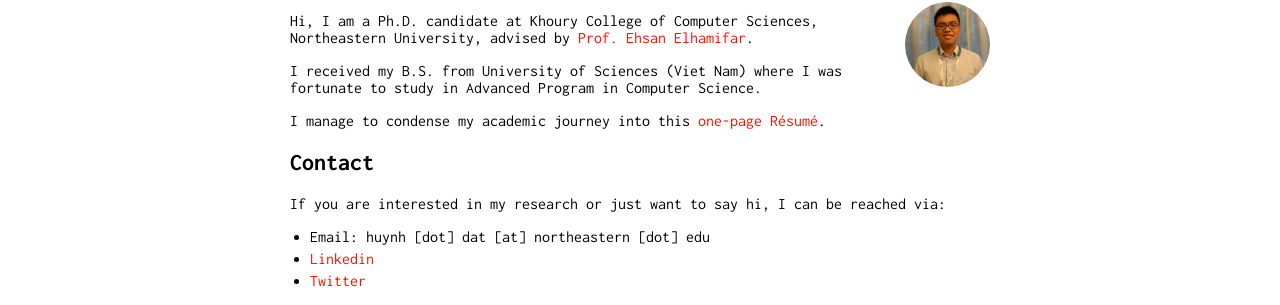
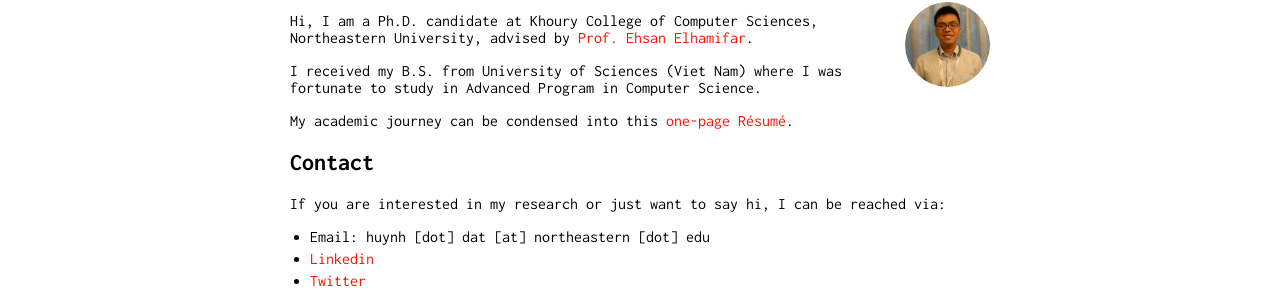
Before and after one commit to ZiweiXU/hbdat.github.io, a Jekyll site: the page built from index.md, in a window 1280 px wide. Shown: the part 164-469 px from the top of the page. Built offline with Jekyll 4.4.1, drawn with Linux system fonts in a browser that asks for light colours.

Commit message:
update resume intro

```diff
--- a/index.md
+++ b/index.md
@@ -11,7 +11,7 @@
 
 I received my B.S. from University of Sciences (Viet Nam) where I was fortunate to study in Advanced Program in Computer Science.
 
-I manage to condense my academic journey into this [one-page Résumé](/resume/resume_Dat.pdf).
+My academic journey can be condensed into this [one-page Résumé](/resume/resume_Dat.pdf).
 
 ## Contact
 If you are interested in my research or just want to say hi, I can be reached via:
```
